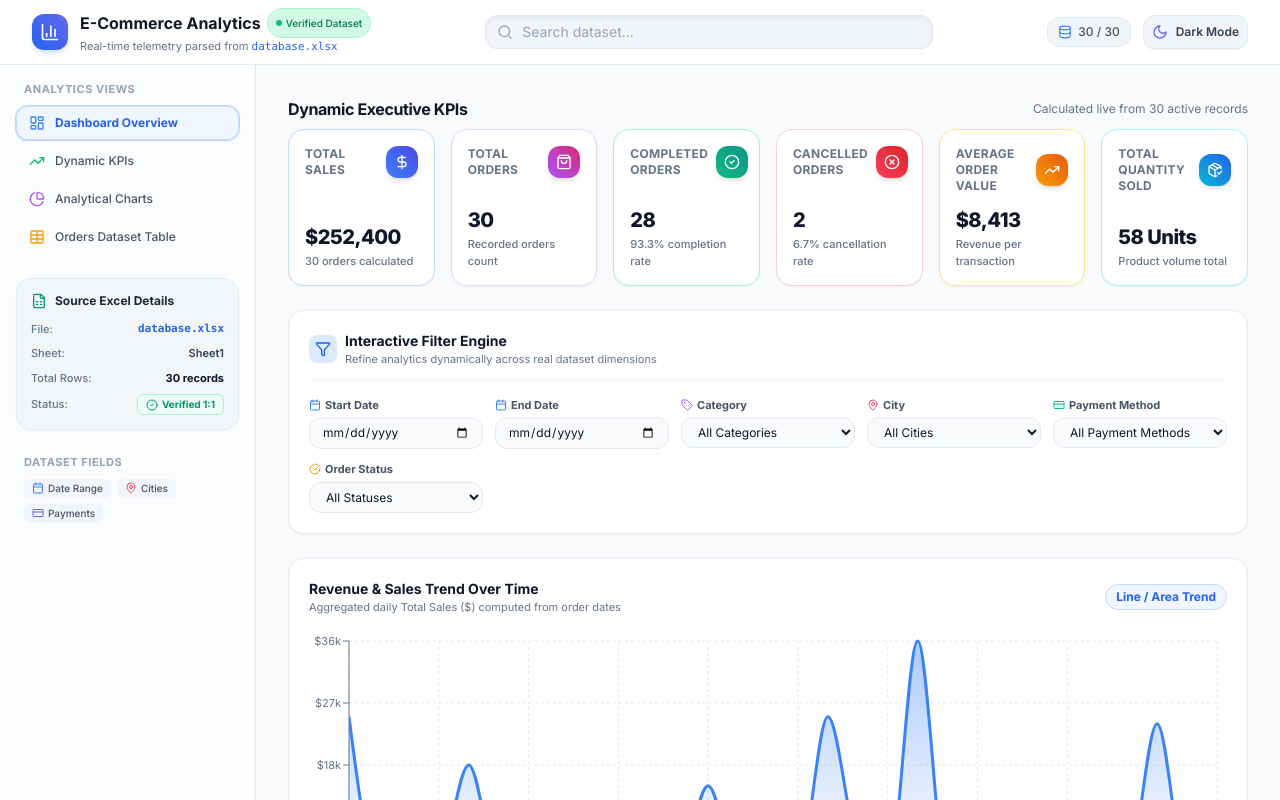
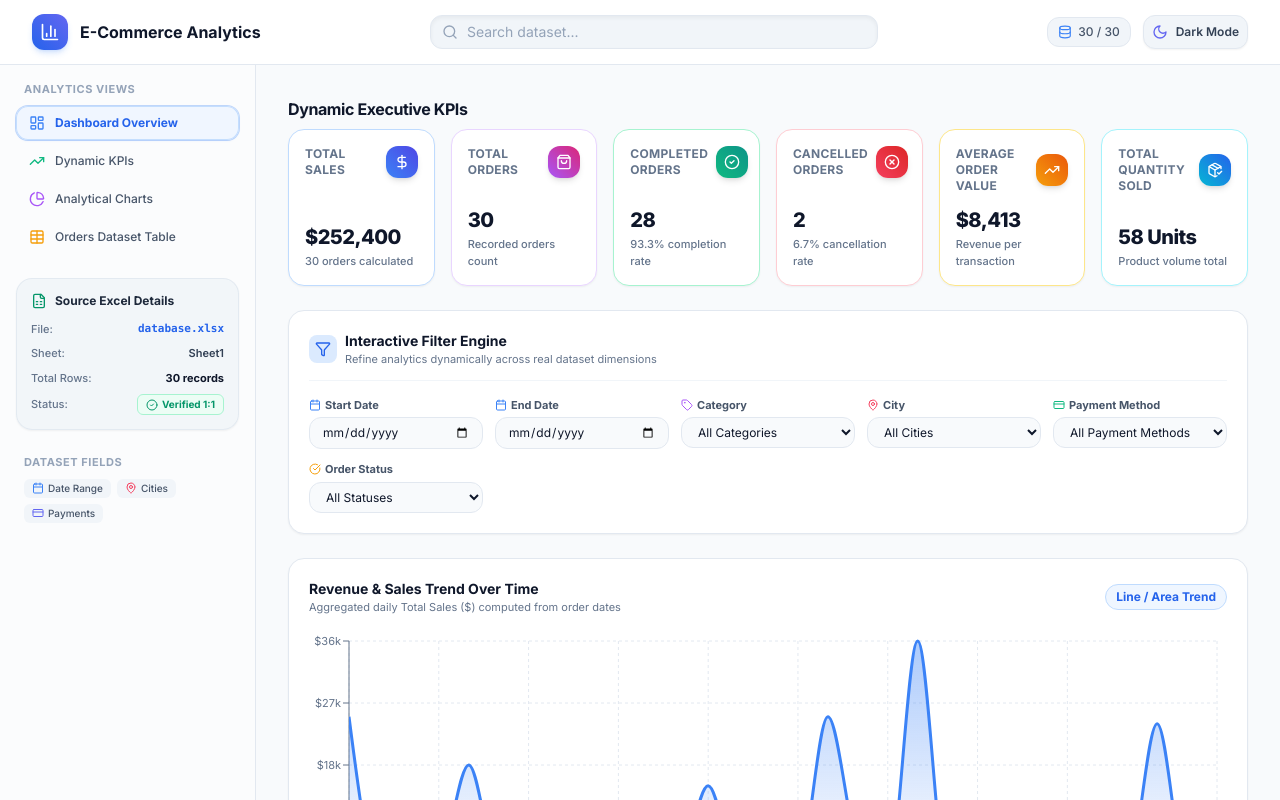
Before and after one commit to ahmedshahat921-cpu/ecommerce-dashboard, a React (Vite) app: page / in a window 1280 px wide. Shown: the top 800 px of the page. Built offline with nearby package versions, Linux system fonts and the light colour scheme.

Commit message:
Remove Verified Dataset badge, telemetry subtitle, and active records label for cleaner UI

```diff
--- a/src/App.jsx
+++ b/src/App.jsx
@@ -70,14 +70,9 @@
         <main className="flex-1 p-4 sm:p-6 lg:p-8 space-y-6 overflow-hidden">
           {/* Section 1: Dynamic KPIs */}
           <div id="overview" className="space-y-2">
-            <div className="flex items-center justify-between">
-              <h2 className="text-base font-bold text-slate-900 dark:text-white tracking-tight">
-                Dynamic Executive KPIs
-              </h2>
-              <span className="text-xs text-slate-500 dark:text-slate-400">
-                Calculated live from {filteredData.length} active records
-              </span>
-            </div>
+            <h2 className="text-base font-bold text-slate-900 dark:text-white tracking-tight">
+              Dynamic Executive KPIs
+            </h2>
             <KPICards kpiMetrics={kpiMetrics} />
           </div>
 
--- a/src/components/Layout/Header.jsx
+++ b/src/components/Layout/Header.jsx
@@ -30,16 +30,9 @@
             <BarChart3 className="w-5 h-5" />
           </div>
           <div className="hidden min-[400px]:block">
-            <h1 className="text-sm sm:text-base font-bold text-slate-900 dark:text-white leading-tight flex items-center gap-1.5">
+            <h1 className="text-sm sm:text-base font-bold text-slate-900 dark:text-white leading-tight">
               E-Commerce Analytics
-              <span className="hidden sm:inline-flex items-center px-2 py-0.5 rounded-full text-[10px] font-medium bg-emerald-100 dark:bg-emerald-950/80 text-emerald-700 dark:text-emerald-400 border border-emerald-200 dark:border-emerald-800">
-                <span className="w-1.5 h-1.5 rounded-full bg-emerald-500 mr-1 animate-ping"></span>
-                Verified Dataset
-              </span>
             </h1>
-            <p className="text-[11px] text-slate-500 dark:text-slate-400 hidden lg:block">
-              Real-time telemetry parsed from <code className="text-blue-600 dark:text-blue-400 font-mono text-[11px]">database.xlsx</code>
-            </p>
           </div>
         </div>
 
```
